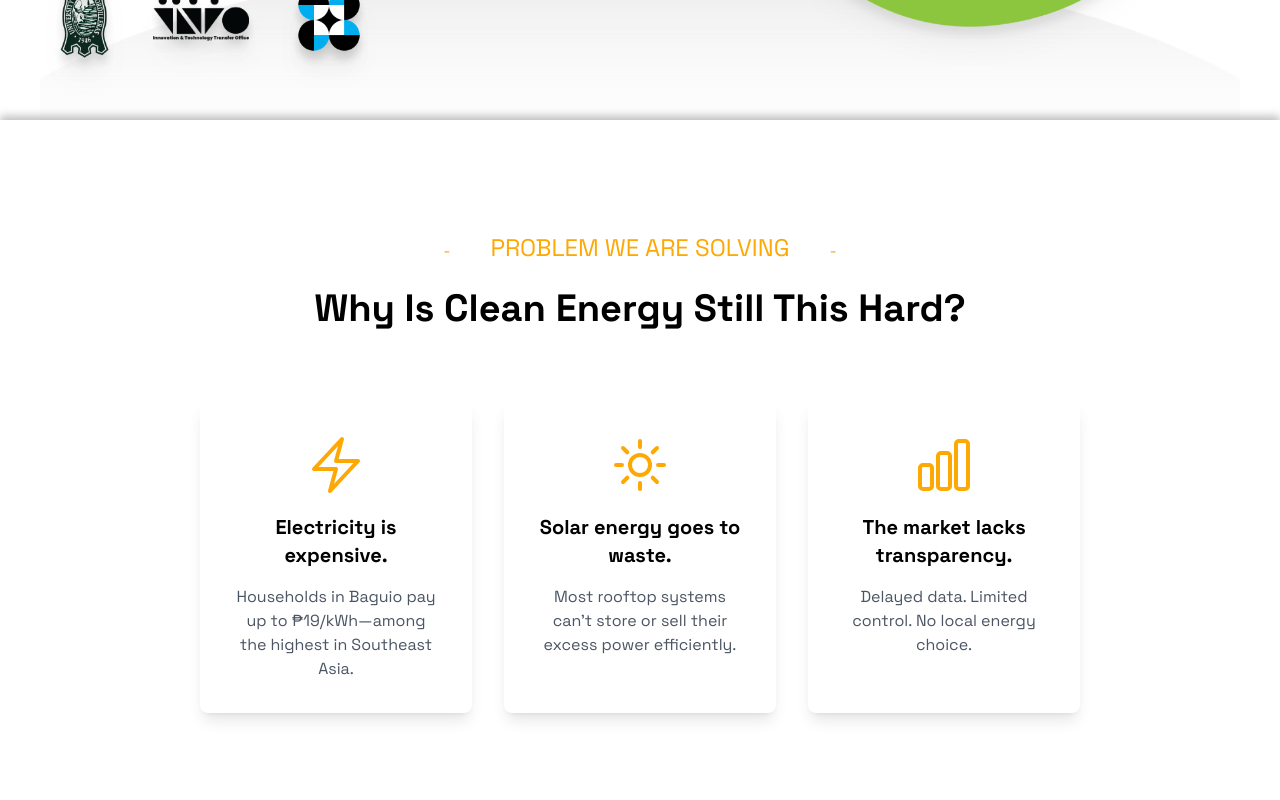
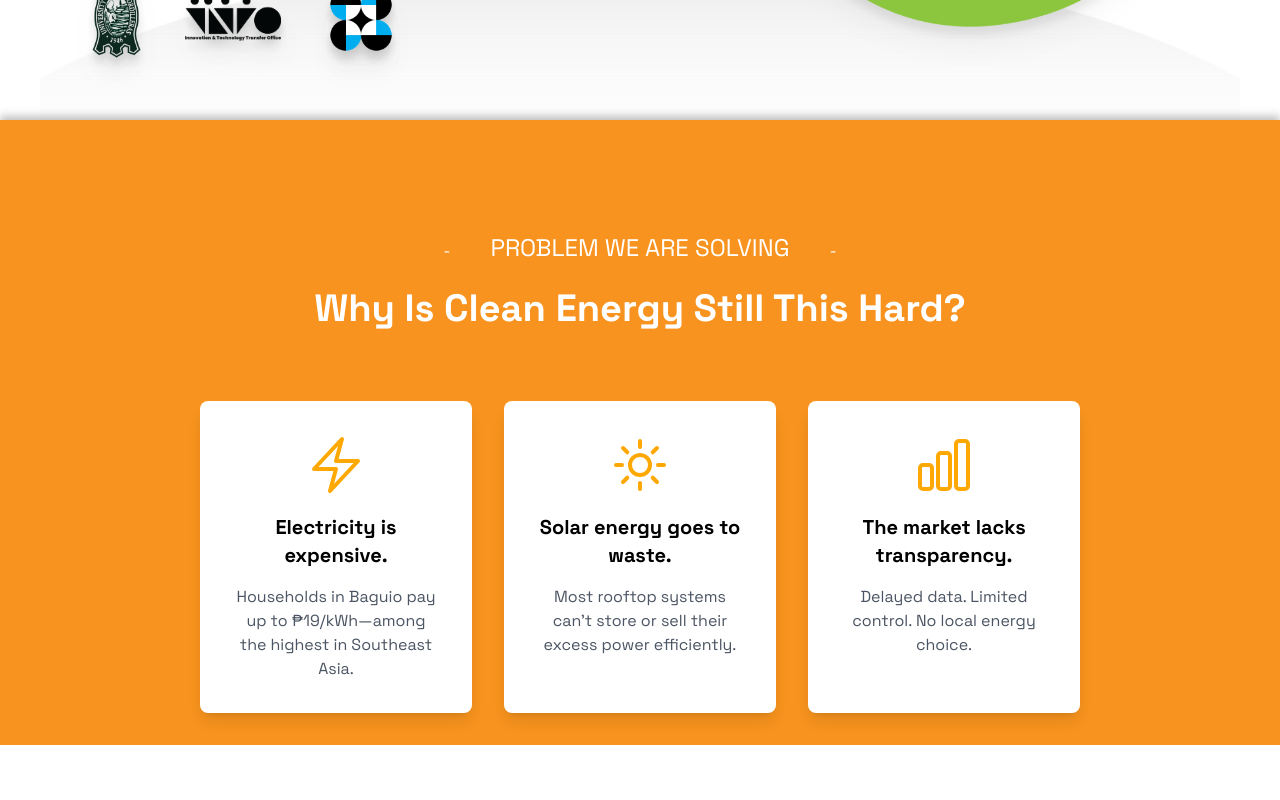
Before and after one commit to Sunshare2-0/landing-page, a React (Create React App) app: page / in a window 1280 px wide. Shown: the part 660-1460 px from the top of the page. Built offline with nearby package versions, Linux system fonts and the light colour scheme.

Commit message:
Fixed aligment and paddings for problem we are solving

```diff
--- a/src/components/hero/Hero.jsx
+++ b/src/components/hero/Hero.jsx
@@ -34,7 +34,7 @@ const Hero = () => {
       <div className="grid md:grid-cols-2 max-w-[1920px] m-auto drop-shadow-xl">
         {/* Start Hero Title */}
         <div
-          className="flex flex-col justify-center md:items-start w-full h-full px-2 py-8"
+          className="flex flex-col justify-center md:items-start w-full h-full px-2 py-8 pl-10"
           data-aos="fade-right"
           data-aos-delay="500"
           data-aos-duration="1000"
--- a/src/components/offered/Offered.jsx
+++ b/src/components/offered/Offered.jsx
@@ -15,41 +15,83 @@ const Offered = () => {
   return (
     <div className="w-full h-full flex flex-col justify-between font-space-grotesk">
       {/* Problem We Are Solving Section */}
-      <div className="problem pt-20 px-5 lg:px-30 xl:px-40 md:text-start 2xl:px-52 2xl:pb-10">
-        <div className="sectionIntro text-center py-8" data-aos="fade-down" data-aos-delay="200" data-aos-duration="1000">
+      <div className="bg-[#F7931E] dark:bg-[#243447]">
+        <div className="container m-auto problem pt-20 px-5 lg:px-30 xl:px-40 md:text-start 2xl:px-52 2xl:pb-10">
+          <div
+            className="sectionIntro text-center py-8"
+            data-aos="fade-down"
+            data-aos-delay="200"
+            data-aos-duration="1000"
+          >
             <div className="small-title text-center">
               <div className="small-title-container">
-              <div className="left-dash text-[#FEA803] px-10 pt-1 inline">-</div>
-              <h5 className="text-2xl text-[#FEA803] inline">PROBLEM WE ARE SOLVING</h5>
-              <div className="right-dash text-[#FEA803] px-10 inline">-</div>
+                <div className="left-dash text-white px-10 pt-1 inline">
+                  -
+                </div>
+                <h5 className="text-2xl text-white inline">
+                  PROBLEM WE ARE SOLVING
+                </h5>
+                <div className="right-dash text-white px-10 inline">-</div>
               </div>
             </div>
-          <h2 className="mt-4 mb-8">Why Is Clean Energy Still This Hard?</h2>
+            <h2 className="mt-4 mb-8 text-white">
+              Why Is Clean Energy Still This Hard?
+            </h2>
           </div>
           <div className="grid md:grid-cols-3 gap-8 max-w-[1920px] pb-8">
             {/* Pain Point 1 */}
-          <div className="flex flex-col items-center text-center p-8 rounded-lg bg-white shadow-lg" data-aos="fade-up" data-aos-delay="250" data-aos-duration="1000">
+            <div
+              className="flex flex-col items-center text-center p-8 rounded-lg bg-white shadow-lg"
+              data-aos="fade-up"
+              data-aos-delay="250"
+              data-aos-duration="1000"
+            >
               <BoltIcon className="w-16 h-16 text-[#FEA803] mb-4" />
-            <h4 className="text-xl font-bold mb-4">Electricity is expensive.</h4>
-            <p className="text-gray-600">Households in Baguio pay up to ₱19/kWh—among the highest in Southeast Asia.</p>
+              <h4 className="text-xl font-bold mb-4">
+                Electricity is expensive.
+              </h4>
+              <p className="text-gray-600">
+                Households in Baguio pay up to ₱19/kWh—among the highest in
+                Southeast Asia.
+              </p>
             </div>
             {/* Pain Point 2 */}
-          <div className="flex flex-col items-center text-center p-8 rounded-lg bg-white shadow-lg" data-aos="fade-up" data-aos-delay="500" data-aos-duration="1000">
+            <div
+              className="flex flex-col items-center text-center p-8 rounded-lg bg-white shadow-lg"
+              data-aos="fade-up"
+              data-aos-delay="500"
+              data-aos-duration="1000"
+            >
               <SunIcon className="w-16 h-16 text-[#FEA803] mb-4" />
-            <h4 className="text-xl font-bold mb-4">Solar energy goes to waste.</h4>
-            <p className="text-gray-600">Most rooftop systems can't store or sell their excess power efficiently.</p>
+              <h4 className="text-xl font-bold mb-4">
+                Solar energy goes to waste.
+              </h4>
+              <p className="text-gray-600">
+                Most rooftop systems can't store or sell their excess power
+                efficiently.
+              </p>
             </div>
             {/* Pain Point 3 */}
-          <div className="flex flex-col items-center text-center p-8 rounded-lg bg-white shadow-lg" data-aos="fade-up" data-aos-delay="750" data-aos-duration="1000">
+            <div
+              className="flex flex-col items-center text-center p-8 rounded-lg bg-white shadow-lg"
+              data-aos="fade-up"
+              data-aos-delay="750"
+              data-aos-duration="1000"
+            >
               <ChartBarIcon className="w-16 h-16 text-[#FEA803] mb-4" />
-            <h4 className="text-xl font-bold mb-4">The market lacks transparency.</h4>
-            <p className="text-gray-600">Delayed data. Limited control. No local energy choice.</p>
+              <h4 className="text-xl font-bold mb-4">
+                The market lacks transparency.
+              </h4>
+              <p className="text-gray-600">
+                Delayed data. Limited control. No local energy choice.
+              </p>
+            </div>
           </div>
         </div>
       </div>
       {/* End Problem Section */}
 
-      <div className="offer pt-10 px-5 lg:px-30 xl:px-40 md:text-start 2xl:px-52 2xl:pb-32">
+      <div className="container m-auto offer pt-10 px-5 lg:px-30 xl:px-40 md:text-start 2xl:px-52 2xl:pb-32">
         {/* start title */}
         <div
           className="sectionIntro text-center py-16"
--- a/src/pages/Home.js
+++ b/src/pages/Home.js
@@ -19,9 +19,7 @@ const Home = () => {
       </div>
 
       <div className="w-full bg-white text-black text-center drop-shadow-[0_-4px_4px_rgba(0,0,0,0.25)] dark:bg-[#0D1F31] dark:text-white">
-        <div className="container m-auto">
-          <Offered />
-        </div>
+        <Offered />
       </div>
 
       <div className="w-full bg-white text-black text-center dark:bg-[#0D1F31] dark:text-white">
```
Lines whose indentation alone changed are shown as unchanged.
